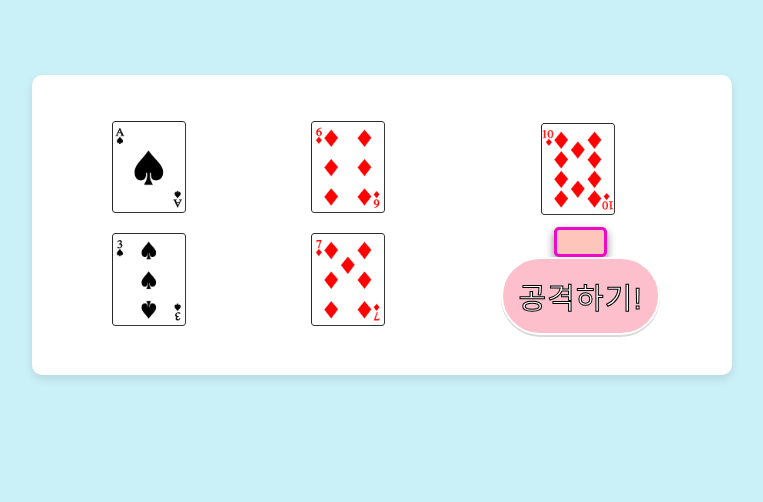
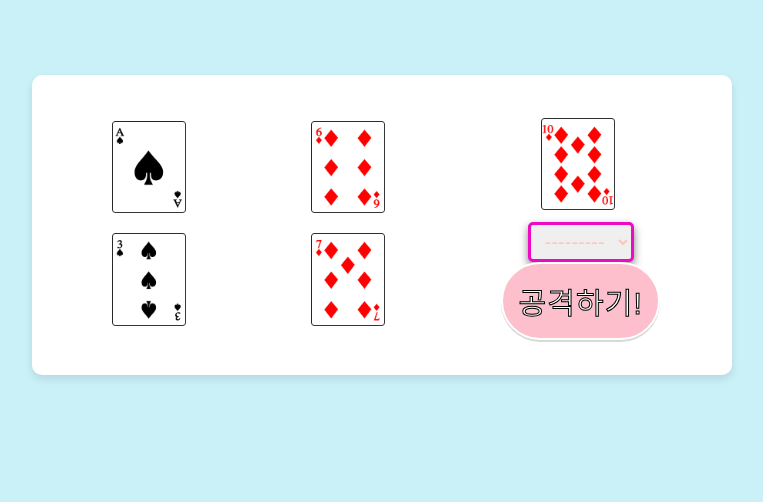
Before and after one commit to Pirogramming-20/Piro20_CardGame_2, a Django app: page /play/ in a window 1280 px wide. Shown: the part 65-567 px from the top of the page, without its empty margins (258-1021 px from the left). Run offline with Django 5.2, Linux system fonts and the light colour scheme; the visitor is signed in with stand-in values (Sample User, id 1); data comes from the database, SQL or seed files in the repository; some libraries are stand-ins or nearby versions; some web fonts are replaced.

Commit message:
[fix]:attack 선택박스 수정

```diff
--- a/static/css/attack.css
+++ b/static/css/attack.css
@@ -80,12 +80,11 @@
 
 .attack-form select {
     cursor: pointer;
-    width: 50%;
-    height: 3rem;
+    width: 100%;
+    height: 4rem;
     border: 3px solid #ee09c4;
     box-shadow: 0px 4px 8px rgba(0, 0, 0, 0.5);
     border-radius: 5px;
-    background-color: #fec5bb;
     padding: 5px 10px;
     font-size: 2rem;
     color: #fec5bb;
```
